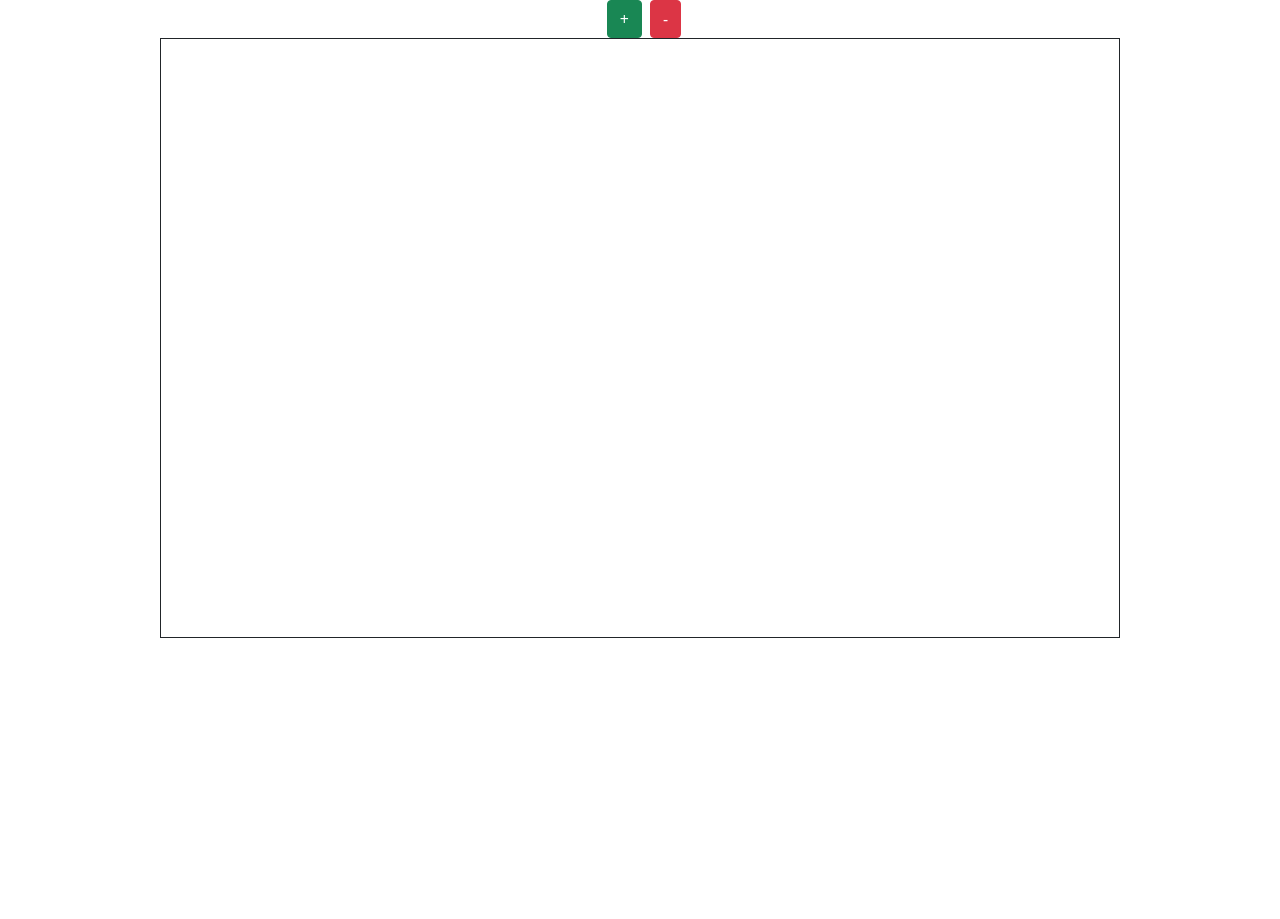
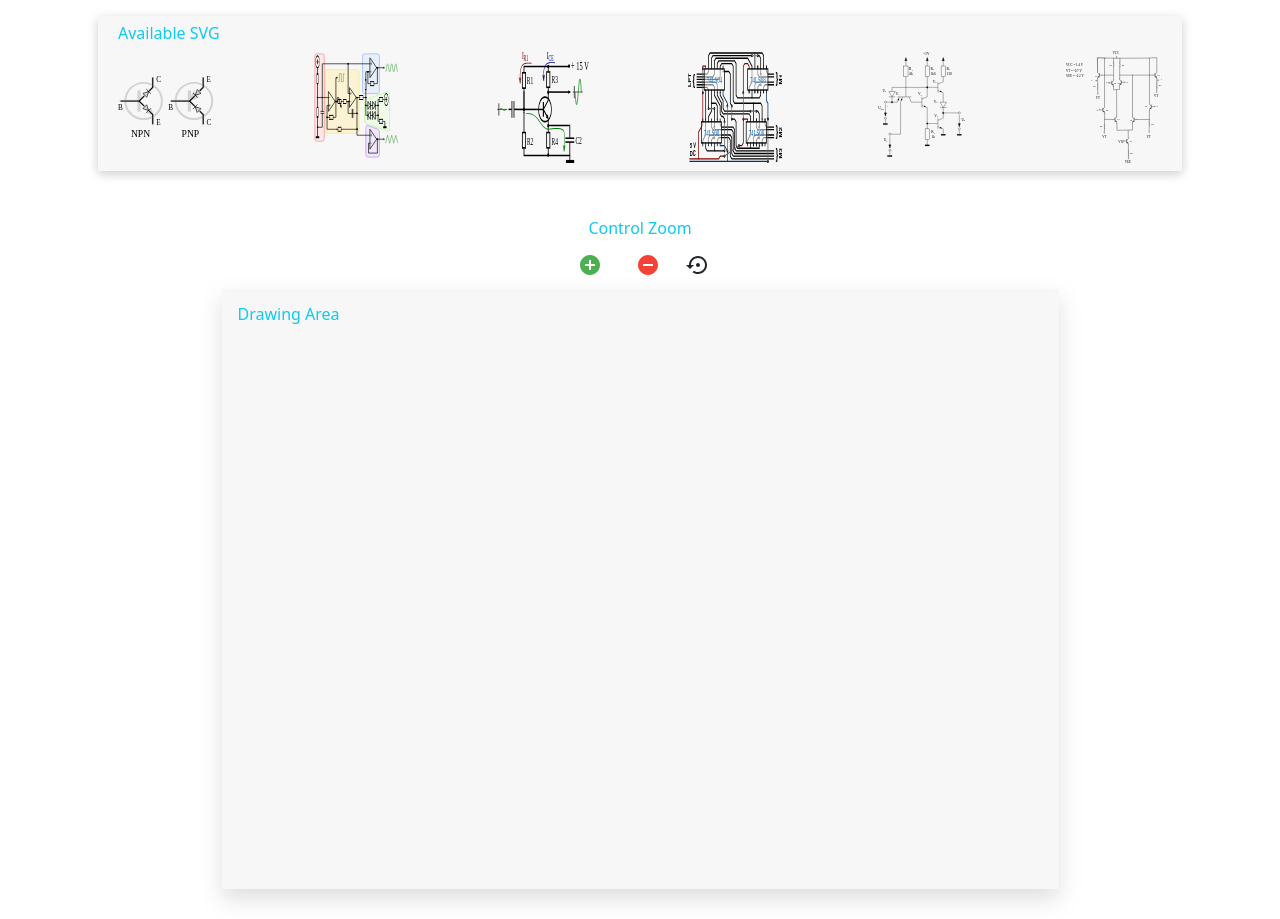
Before and after one commit to montaser223/draggablesvg, a React (Create React App) app: page / in a window 1280 px wide. Before the commit the page ends 800 px from the top, so only its background shows below. Built offline with nearby package versions, Linux system fonts and the light colour scheme.

Commit message:
Feat(enhancement): add all separated components into single wrapper page

```diff
--- a/src/App.js
+++ b/src/App.js
@@ -1,5 +1,5 @@
 import "./App.css";
-import { DraggableSVG } from "./components/DraggableSVG";
+import { DraggableSVG } from "./pages/DraggableSVG";
 
 function App() {
   return <DraggableSVG />;
--- a/src/components/DraggableSVG.jsx
+++ /dev/null
@@ -1,98 +0,0 @@
-import { useState } from "react";
-
-export const DraggableSVG = () => {
-  const [draggedImage, setDraggedImage] = useState(null);
-  const [scale, updateScale] = useState(1);
-  const [translate, updateTranslate] = useState(0);
-
-  const allowDrop = (ev) => {
-    ev.preventDefault();
-  };
-
-  const drag = (ev) => {
-    setDraggedImage(ev.target);
-  };
-
-  const drop = (ev) => {
-    ev.preventDefault();
-    const canvas = ev.target;
-    const ctx = canvas.getContext("2d");
-    const { left, top } = canvas.getBoundingClientRect();
-    scale === 1 &&
-      ctx.drawImage(
-        draggedImage,
-        ev.clientX - left - 75,
-        ev.clientY - top - 75,
-        150,
-        150
-      );
-  };
-
-  const zoomIn = () => {
-    if (scale < 3.0) {
-      updateScale((scale) => scale + 0.2);
-      updateTranslate((translate) => translate + 140);
-    }
-  };
-
-  const zoomOut = () => {
-    if (scale > 0.4) {
-      updateTranslate((translate) => translate - 140);
-      updateScale((scale) => scale - 0.2);
-    }
-  };
-  return (
-    <>
-      <div style={{ textAlign: "center" }}>
-        <button
-          className="btn btn-success mx-2"
-          disabled={scale > 3}
-          onClick={() => zoomIn()}
-        >
-          +
-        </button>
-        <button
-          className="btn btn-danger "
-          disabled={scale < 0.4}
-          onClick={() => zoomOut()}
-        >
-          -
-        </button>
-        {scale !== 1 && (
-          <div className="alert alert-info">
-            You Can't drop images in Zoom mode
-          </div>
-        )}
-      </div>
-      <div
-        style={{
-          maxHeight: "75vh",
-          maxWidth: "75%",
-          overflow: "scroll",
-          margin: "auto",
-          border: "1px solid",
-        }}
-      >
-        <canvas
-          style={{
-            transform: `translate(${translate}px,${translate}px)scale(${scale})`,
-          }}
-          onDrop={drop}
-          onDragOver={allowDrop}
-          width="1400px"
-          height="1400px"
-        ></canvas>
-      </div>
-    </>
-  );
-};
-
-const styles = {
-  header: {
-    display: "flex",
-    justifyContent: "space-around",
-  },
-  image: {
-    maxWidth: "150px",
-  },
-};
--- a/src/components/ZoomControl.jsx
+++ b/src/components/ZoomControl.jsx
@@ -1,9 +1,8 @@
 import { green, red } from "@material-ui/core/colors";
-import Icon from "@material-ui/core/Icon";
 import RemoveCircleIcon from "@material-ui/icons/RemoveCircle";
 import SettingsBackupRestoreIcon from "@material-ui/icons/SettingsBackupRestore";
 import React from "react";
-
+import AddCircleIcon from "@material-ui/icons/AddCircle";
 export default function ZoomControle({
   handelZoomIn,
   handelZoomOut,
@@ -19,7 +18,7 @@ export default function ZoomControle({
           disabled={scale > 3}
           onClick={handelZoomIn}
         >
-          <Icon style={{ color: green[500] }}>add_circle</Icon>
+          <AddCircleIcon style={{ color: green[500], marginBottom: "5px" }} />
         </button>
         <button className="btn" disabled={scale < 0.4} onClick={handelZoomOut}>
           <RemoveCircleIcon
--- /dev/null
+++ b/src/pages/DraggableSVG.jsx
@@ -0,0 +1,64 @@
+import { useState } from "react";
+import DrawingArea from "../components/DrawingArea";
+import Header from "../components/Header";
+import ZoomControl from "../components/ZoomControl";
+
+export const DraggableSVG = () => {
+  const [draggedImage, setDraggedImage] = useState(null);
+  const [scale, updateScale] = useState(1);
+  const [translate, updateTranslate] = useState(0);
+
+  const allowDrop = (ev) => {
+    ev.preventDefault();
+  };
+
+  const drag = (ev) => {
+    setDraggedImage(ev.target);
+  };
+
+  const drop = (ev) => {
+    ev.preventDefault();
+    const canvas = ev.target;
+    const ctx = canvas.getContext("2d");
+    const { left, top } = canvas.getBoundingClientRect();
+    scale === 1 &&
+      ctx.drawImage(
+        draggedImage,
+        ev.clientX - left - 75,
+        ev.clientY - top - 75,
+        150,
+        150
+      );
+  };
+
+  const zoomIn = () => {
+    if (scale < 3.0) {
+      updateScale((scale) => scale + 0.2);
+      updateTranslate((translate) => translate + 140);
+    }
+  };
+
+  const zoomOut = () => {
+    if (scale > 0.4) {
+      updateTranslate((translate) => translate - 140);
+      updateScale((scale) => scale - 0.2);
+    }
+  };
+  return (
+    <div className="container">
+      <Header handelOnDragStart={drag} />
+      <ZoomControl
+        scale={scale}
+        handelZoomIn={zoomIn}
+        handelZoomOut={zoomOut}
+        handelResetScale={() => updateScale(1)}
+      />
+      <DrawingArea
+        scale={scale}
+        translate={translate}
+        handelOnDrageOver={allowDrop}
+        handelOnDrop={drop}
+      />
+    </div>
+  );
+};
```
